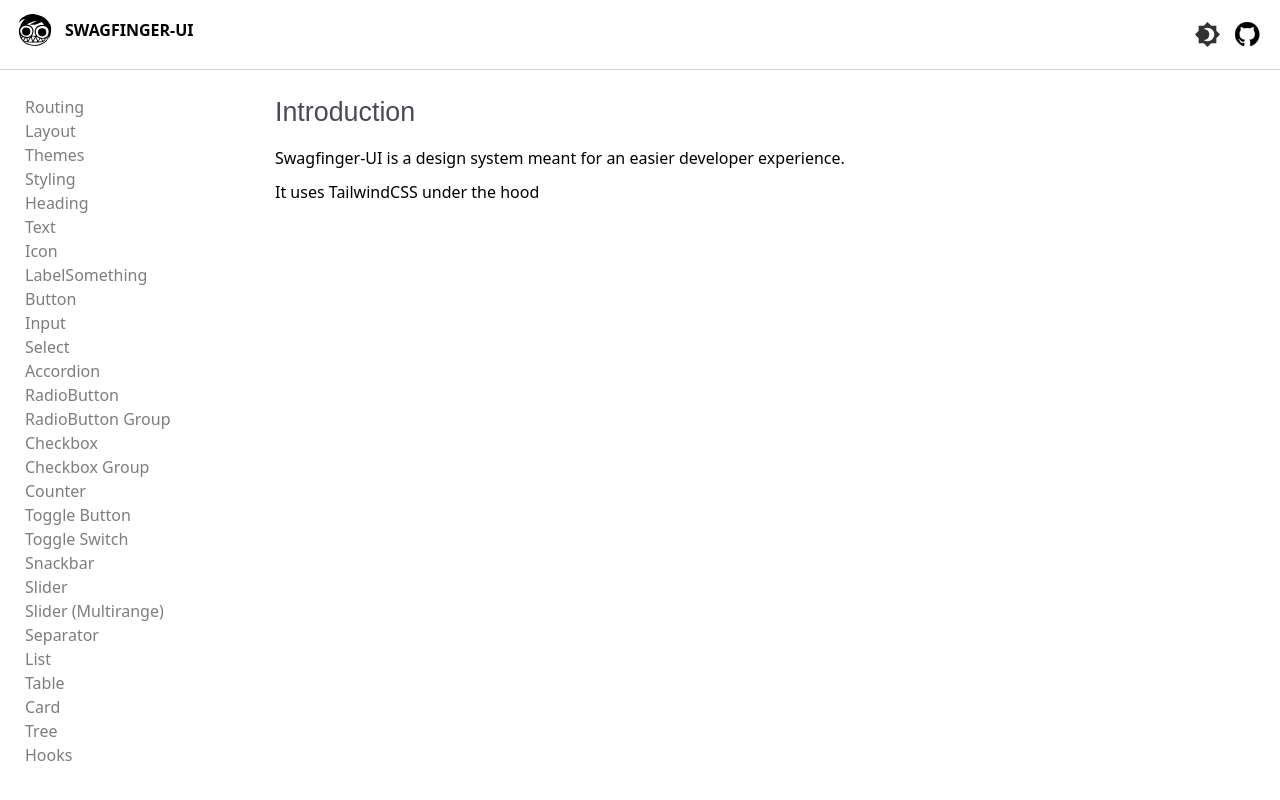
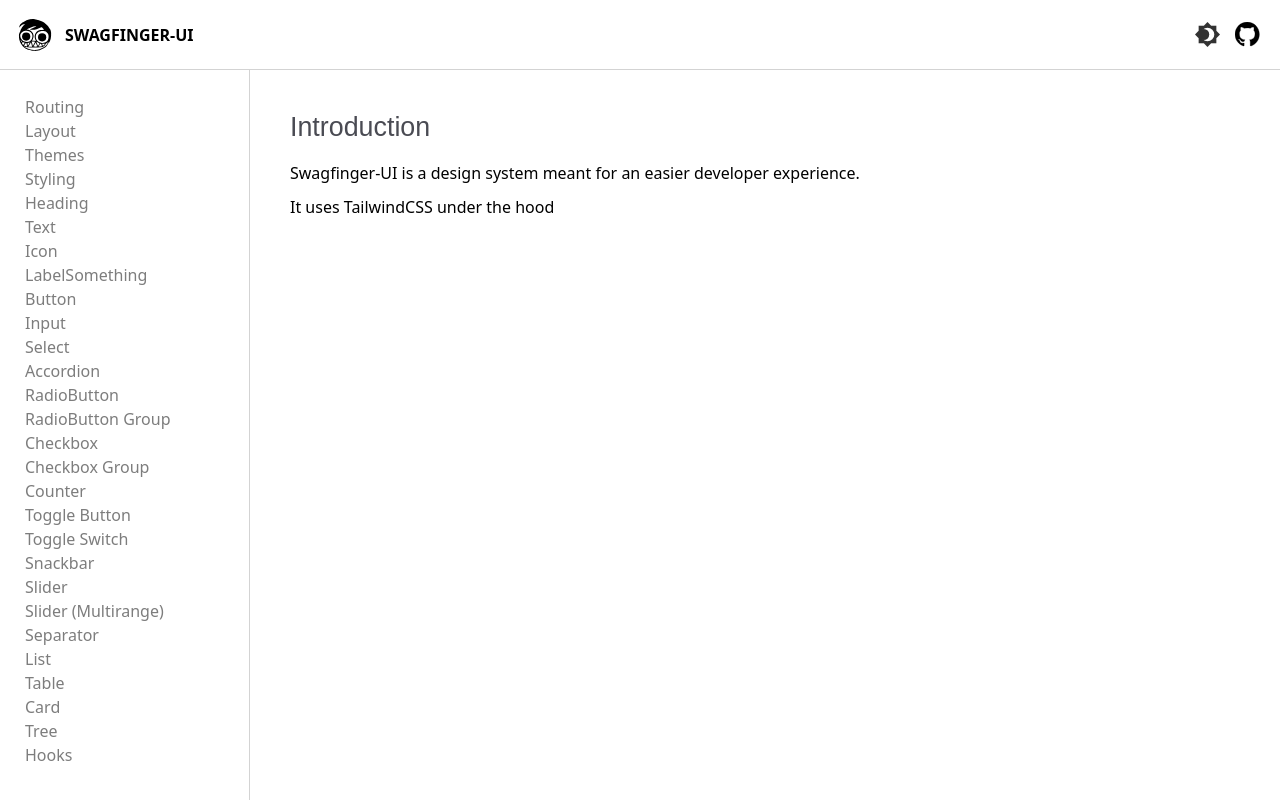
Before and after one commit to clarklindev/fightclubUI, a React (Vite) app: page / in a window 1280 px wide. Built offline with nearby package versions, Linux system fonts and the light colour scheme.

Commit message:
adjust layout - scrollbar doesnt split the page

```diff
--- a/src/layouts/HomeLayout.jsx
+++ b/src/layouts/HomeLayout.jsx
@@ -10,28 +10,42 @@
 
 const HomeLayoutContainer = styled.div`
   display: grid;
-  grid-template-columns: 250px 4fr;
   grid-template-areas:
-    'navigation header'
-    'navigation main';
-  width: 100%;
+    'head head head'
+    'nav main main'
+    'nav main main';
+  grid-template-columns: 250px auto auto;
+  height: 100vh;
 
   header {
-    grid-area: header;
+    grid-area: head;
+
+    display: flex;
+    justify-content: space-between;
+    align-items: center;
+
     width: 100%;
     height: 70px;
+
+    position: sticky;
     top: 0;
-    position: fixed;
+
     border-bottom: 1px solid lightgray;
-    display: flex;
-    gap: 10px;
-    justify-content: flex-end;
-    align-items: center;
     z-index: 1;
-    padding: 20px;
-
     background: var(--clr-background);
     color: var(--clr-foreground);
+  }
+
+  .headerLeft {
+    display: flex;
+    align-items: center;
+  }
+
+  .headerRight {
+    display: flex;
+    align-items: center;
+    gap: 10px;
+    margin-right: 20px;
   }
 
   .logo {
@@ -59,13 +73,12 @@
   }
 
   aside {
-    grid-area: navigation;
-    width: 250px;
-    height: 100%;
+    grid-area: nav;
+    border-right: 1px solid lightgray;
     overflow-x: hidden;
-    position: fixed;
     overflow-y: auto;
-    z-index: 1;
+    position: sticky;
+    top: 0;
   }
 
   nav {
@@ -91,7 +104,8 @@
 
   main {
     grid-area: main;
-    padding: 25px;
+    overflow-y: auto;
+    padding: 40px;
   }
 `
 
@@ -107,19 +121,7 @@
   return (
     <HomeLayoutContainer>
       <header>
-        <ToggleDarkMode />
-        <Link
-          to="https://github.com/swagfinger/swagfinger-ui"
-          target="_blank"
-          aria-label="github repo"
-        >
-          <Icon size="25px" fillOpacity="1">
-            <GithubIcon />
-          </Icon>
-        </Link>
-      </header>
-      <aside>
-        <div className="spacing" style={{ height: `${headerMarginTop}px` }}>
+        <div className="headerLeft">
           <div className="logo">
             <Button variation="icon" onClick={() => navigate('/')}>
               <Icon className="icon" size="60px">
@@ -129,6 +131,21 @@
             </Button>
           </div>
         </div>
+
+        <div className="headerRight">
+          <ToggleDarkMode />
+          <Link
+            to="https://github.com/swagfinger/swagfinger-ui"
+            target="_blank"
+            aria-label="github repo"
+          >
+            <Icon size="25px" fillOpacity="1">
+              <GithubIcon />
+            </Icon>
+          </Link>
+        </div>
+      </header>
+      <aside>
         <nav>
           <NavLink to="routing">Routing</NavLink>
           <NavLink to="layout">Layout</NavLink>
@@ -160,9 +177,8 @@
           <NavLink to="hooks">Hooks</NavLink>
         </nav>
       </aside>
-
-      <main style={{ marginTop: `${headerMarginTop}px` }}>
-        <Outlet style={{ overflow: 'hidden' }} />
+      <main>
+        <Outlet />
       </main>
     </HomeLayoutContainer>
   )
```
